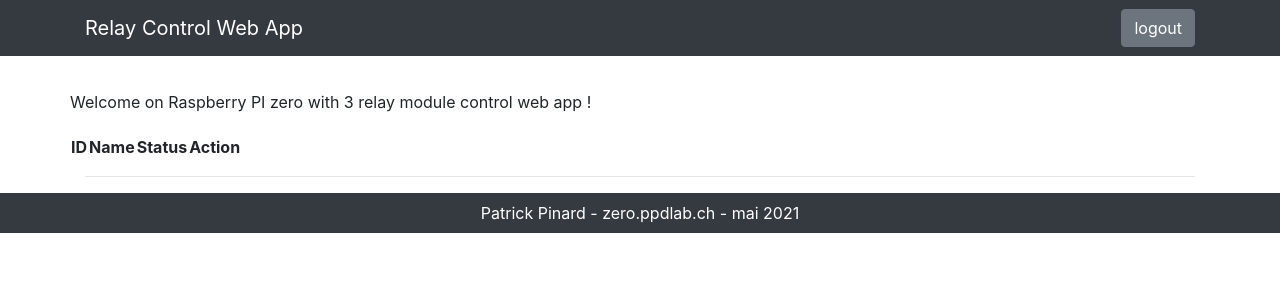
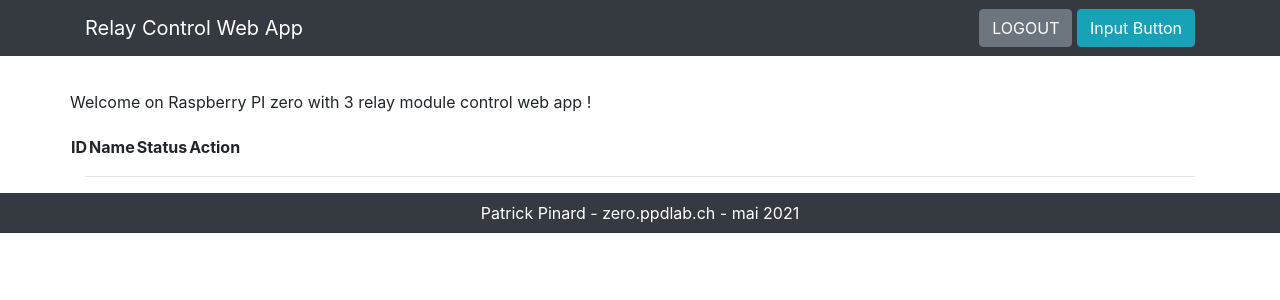
Before and after one commit to patrickpinard/relaybox, a Flask app: page / in a window 1280 px wide. Shown: the top 300 px of the page. Run offline with Flask 2, Linux system fonts and the light colour scheme; the visitor is signed in with stand-in values (Sample User, id 1); lists and menus that the app fills with data are empty; some libraries are stand-ins or nearby versions.

Commit message:
Update main.html

```diff
--- a/templates/main.html
+++ b/templates/main.html
@@ -25,7 +25,8 @@
     <div class="container">
         <a class="navbar-brand" href="#"> Relay Control Web App </a>
         <form method="POST" action="logout" class="center-block">
-          <input type="button" class="btn btn-secondary" value="logout" onclick=" relocate_home()">
+          <button name="LOGOUT" type="submit" class="btn btn-secondary" onclick="relocate_home()" value="logout"> LOGOUT </button>
+          <input type="button" class="btn btn-info" value="Input Button" onclick="relocate_home()">
         </form>
 </nav>
 <!-- MAIN CONTENT -->
```
